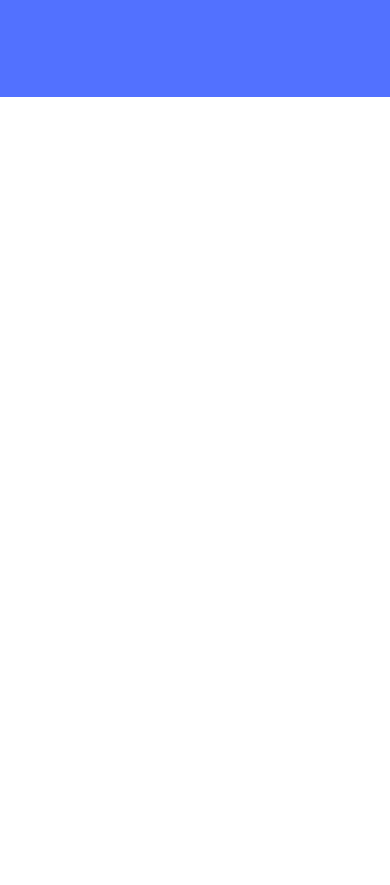
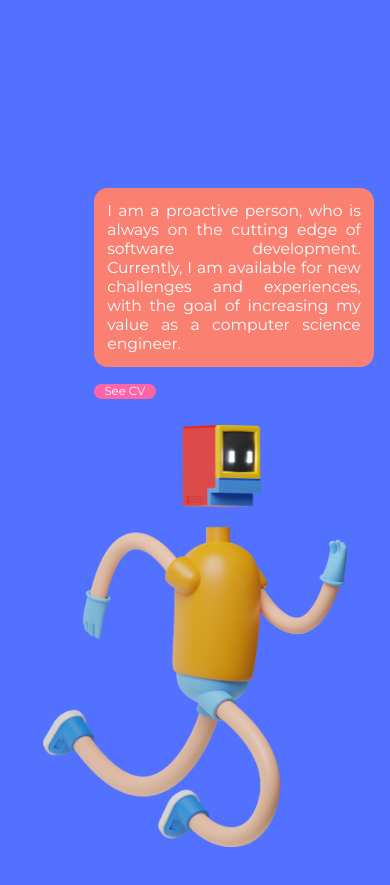
Before and after one commit to JavierAChacon/minimalist_repo, a React (Vite) app: page / in a window 390 px wide. Shown: the part 747-1632 px from the top of the page. Before the commit the page ends 844 px from the top, so only its background shows below. Built offline with nearby package versions, Linux system fonts and the light colour scheme.

Commit message:
added the about section

```diff
--- a/src/App.jsx
+++ b/src/App.jsx
@@ -10,7 +10,7 @@ function App() {
     <div className="App">
      <Navbar/>
      <LandingPage/>
-     {/* <About/> */}
+     <About/>
     </div>
   )
 }
--- a/src/Styles/about.css
+++ b/src/Styles/about.css
@@ -0,0 +1,83 @@
+.about{
+  height: 100vh;
+  display: flex;
+  align-items: center;
+  flex-direction: row-reverse;
+}
+
+.description{
+  width: 50vw;
+  display: flex;
+  flex-direction: column;
+}
+
+.description a{
+  text-decoration: none;
+  text-align: center;
+  padding: 0.2vw;
+  background-color: var(--coral);
+  width: 20%;
+  border-radius: 3vw;
+  color: white;
+  font-size: 1.3vw;
+  margin-top: 2vh;
+  margin-left: 5%;
+}
+
+.description p{
+  color: white;
+  font-size: 1.7vw;
+  padding: 3.5vw;
+  background-color: salmon;
+  border-radius: 3.5vw;
+  text-align: justify;
+  width: 90%;
+  margin: 0 auto;
+}
+
+.aboutPhoto{
+  width: 50vw;
+  text-align: center;
+}
+
+.aboutPhoto img{
+  height: 75vh;
+}
+
+@media screen and (max-width: 960px){
+  .about{
+    height: 100dvh;
+    flex-direction: column;
+    justify-content: center;
+    align-items: initial;
+  }
+
+  .description p{
+    font-size: 4vw;
+  }
+
+  .description a{
+    font-size: 3vw;
+  }
+
+  .description{
+    width: 80vw;
+    display: flex;
+    flex-direction: column;
+    margin-left: auto;
+  }
+
+
+  .aboutPhoto{
+    width: 100vw;
+    height: fit-content;
+  }
+
+  .aboutPhoto img{
+    height: 50dvh;
+    margin-top: 3dvh;
+  }
+
+
+
+}
--- a/src/Styles/landingPage.css
+++ b/src/Styles/landingPage.css
@@ -59,8 +59,7 @@
 
 .image{
   width: 50vw;
-  display: flex;
-  justify-content: center;
+  text-align: center;
 }
 
 .image img{
@@ -68,6 +67,7 @@
   margin-top: 2vh;
   animation: float ease-in-out 5s infinite;
 }
+
 
 @keyframes float {
   50%{
@@ -125,6 +125,7 @@
   .image img{
     height: 60dvh;
     margin-top: 3dvh;
+    width: 100 dvw;
   }
 
   .socialMedia{
--- a/src/Styles/navbar.css
+++ b/src/Styles/navbar.css
@@ -5,6 +5,7 @@
   position: fixed;
   width: 100%;
   min-height: 5rem;
+  z-index: 1;
 }
 
 .navbar ul{
@@ -26,12 +27,13 @@
   font-weight: 400;
 }
 
-.navbar button{
+.navbar .contact{
   border-radius: 1rem;
   border: none;
   background-color: var(--mustard);
   padding: 0 0.5rem;
 }
+
 
 .hamburger{
   display: none;
@@ -43,7 +45,6 @@
   header.navbar{
     flex-direction: column;
     justify-content: space-between;
-    /* height: 100dvh; */
     width: 100vw;
     align-items: flex-start;
     z-index: 2;
--- a/src/components/About.jsx
+++ b/src/components/About.jsx
@@ -1,25 +1,31 @@
-import React from "react";
+import React, { useEffect } from "react";
 import '../Styles/about.css'
 import AboutPhoto from '../assets/images/aboutPhoto.png'
+import AOS from "aos";
+import 'aos/dist/aos.css'
 
 const About = () => {
+
+  useEffect(() => {
+    AOS.init({duration:2000})
+  },[])
+
   return(
-    <div className="about">
+    <div className="about" id="about">
 
-      <div className="description">
+      <div data-aos="zoom-in-left" className="description">
 
-        <div className="aboutText">
-        <p>I am a proactive person, who is always on the cutting edge of software development. Currently, I am available for new challenges and experiences, with the goal of increasing my value as a computer science engineer.</p>
-      </div>
+        <p data-aos="zoom-in-left"
+        dat-aos-duraton="1700"
+        data-aos-delay="300">I am a proactive person, who is always on the cutting edge of software development. Currently, I am available for new challenges and experiences, with the goal of increasing my value as a computer science engineer.</p>
 
-        <div className="aboutButton">
-          <button></button>
-        </div>
+        <a href="" target="_blank">See CV</a>
+
       </div>
 
 
 
-      <div className="aboutPhoto">
+      <div data-aos="fade-right" className="aboutPhoto">
         <img src={AboutPhoto} alt="" />
       </div>
     </div>
--- a/src/components/LandingPage.jsx
+++ b/src/components/LandingPage.jsx
@@ -1,7 +1,6 @@
 import React from 'react'
 import '../Styles/landingPage.css'
 import Photo from '../assets/images/mainPhoto.png'
-import Blob from '../assets/images/blob.svg'
 
 const LandingPage = () => {
   return(
--- a/src/components/Navbar.jsx
+++ b/src/components/Navbar.jsx
@@ -18,10 +18,11 @@ const Navbar = () => {
       <ul className={`${isOpen ? 'active' : ''}`}>
         <div className='links'>
         <li><a href="">Home</a></li>
-        <li><a href="">About</a></li>
+        <li><a href="#about">About</a></li>
         <li><a href="">Projects</a></li>
         <li><a href="">Technologies</a></li>
-        <button className='button'><a href="">Contact</a></button>
+        {/* <button className='button'><a href="">Contact</a></button> */}
+        <li><a className="contact" href="">Contact</a></li>
         </div>
       </ul>
     </header>
--- a/src/index.css
+++ b/src/index.css
@@ -9,13 +9,9 @@
 
 html{
   scroll-behavior: smooth;
-  height: 100%;
 }
 
-body::-webkit-scrollbar{
-  display: none;
-  height: 100%;
-}
+
 
 :root{
   --blue: #5271FF;
@@ -28,5 +24,21 @@ body::-webkit-scrollbar{
 
 .App{
   background-color: var(--blue);
-  height: 100%;
+  /* scroll-snap-type: y mandatory;
+  overflow-y: scroll;
+  height: 100vh; */
 }
+
+/* .App > *{
+  scroll-snap-align: start;
+}
+*/
+
+Body::-webkit-scrollbar{
+  display: none;
+}
+
+img{
+  max-width: 100%;
+  max-height: 100%;
+}
```
Also changed, not shown: src/assets/images/blob.svg (deleted).
